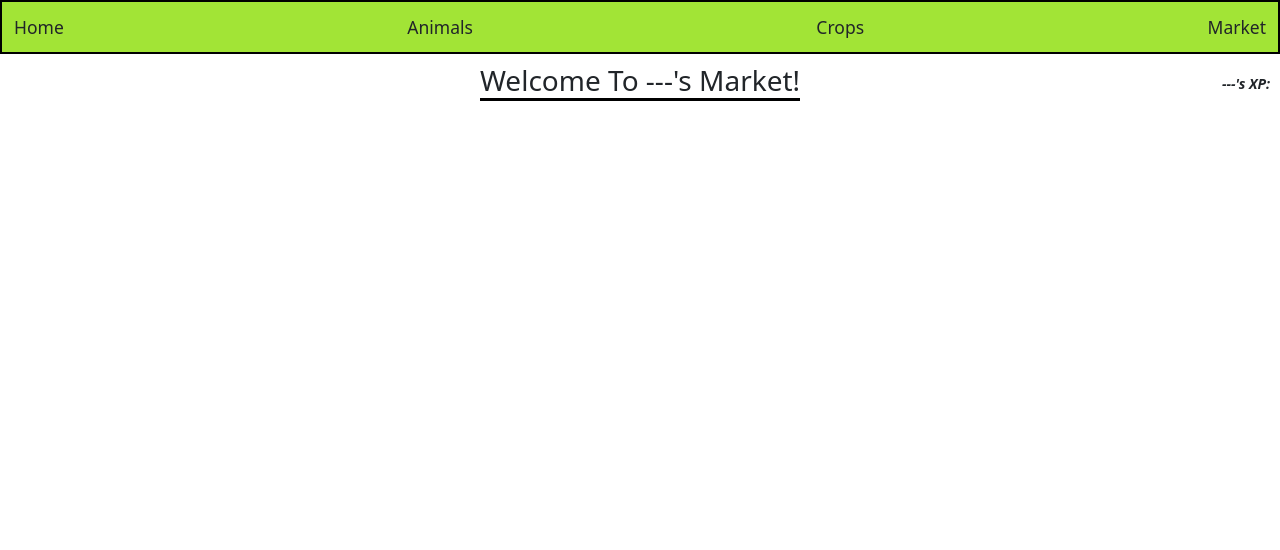
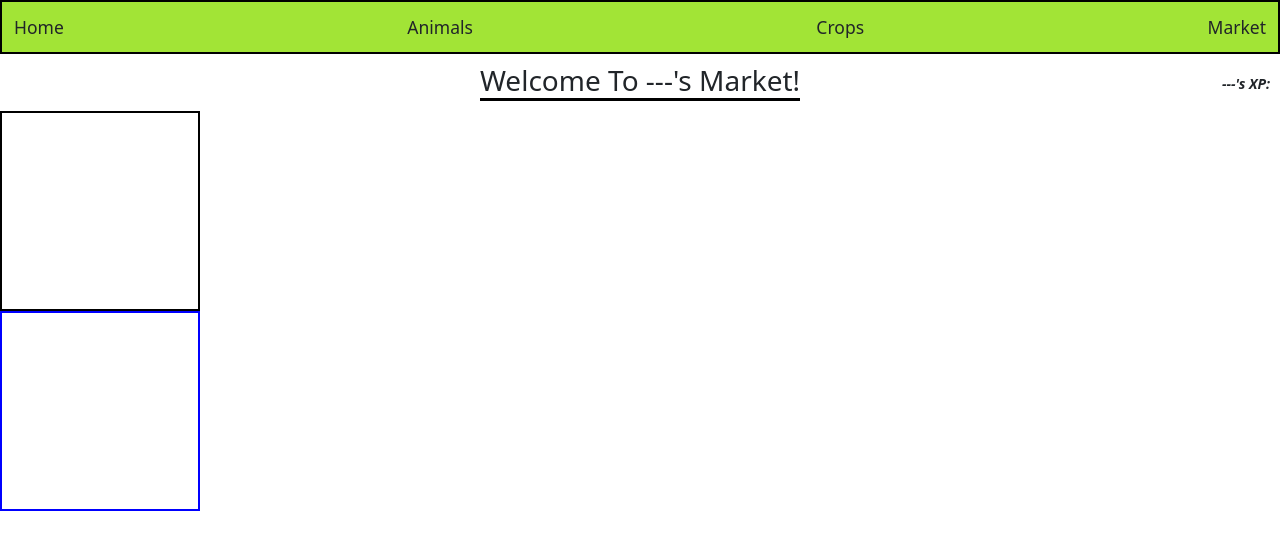
Before and after one commit to connor-w-smith/Farmageddon, a React (Vite) app in the folder farmageddon/: page /market in a window 1280 px wide. Shown: the top 550 px of the page. Built offline with nearby package versions, Linux system fonts and the light colour scheme.

Commit message:
Created divs buy and sell
created both buy and sell div's. No styling yet on them.

```diff
--- a/farmageddon/src/css/Market.css
+++ b/farmageddon/src/css/Market.css
@@ -3,7 +3,7 @@
     border-bottom: 3px solid black;
 }
 
-.market {
+.marketTop {
     display: flex;
     justify-content: center;
     position: relative;
@@ -16,3 +16,15 @@
     top: 50%;
     transform: translateY(-50%);
 }
+
+.buy {
+    height: 200px;
+    width: 200px;
+    border: 2px solid black;
+}
+
+.sell {
+    height: 200px;
+    width: 200px;
+    border: 2px solid blue;
+}
--- a/farmageddon/src/pages/Market.jsx
+++ b/farmageddon/src/pages/Market.jsx
@@ -3,8 +3,16 @@ import "../css/Market.css"
 function Market() {
     return (
         <div className="market">
-            <h2 className="marketHeading">Welcome To ---'s Market!</h2>
-            <em><strong><span className="marketSpan">---'s XP: </span></strong></em>
+            <div className="marketTop">
+                <h2 className="marketHeading">Welcome To ---'s Market!</h2>
+                <em><strong><span className="marketSpan">---'s XP: </span></strong></em>
+            </div>
+            <div className="buy">
+
+            </div>
+            <div className="sell">
+
+            </div>
         </div>
     )
 }
```
